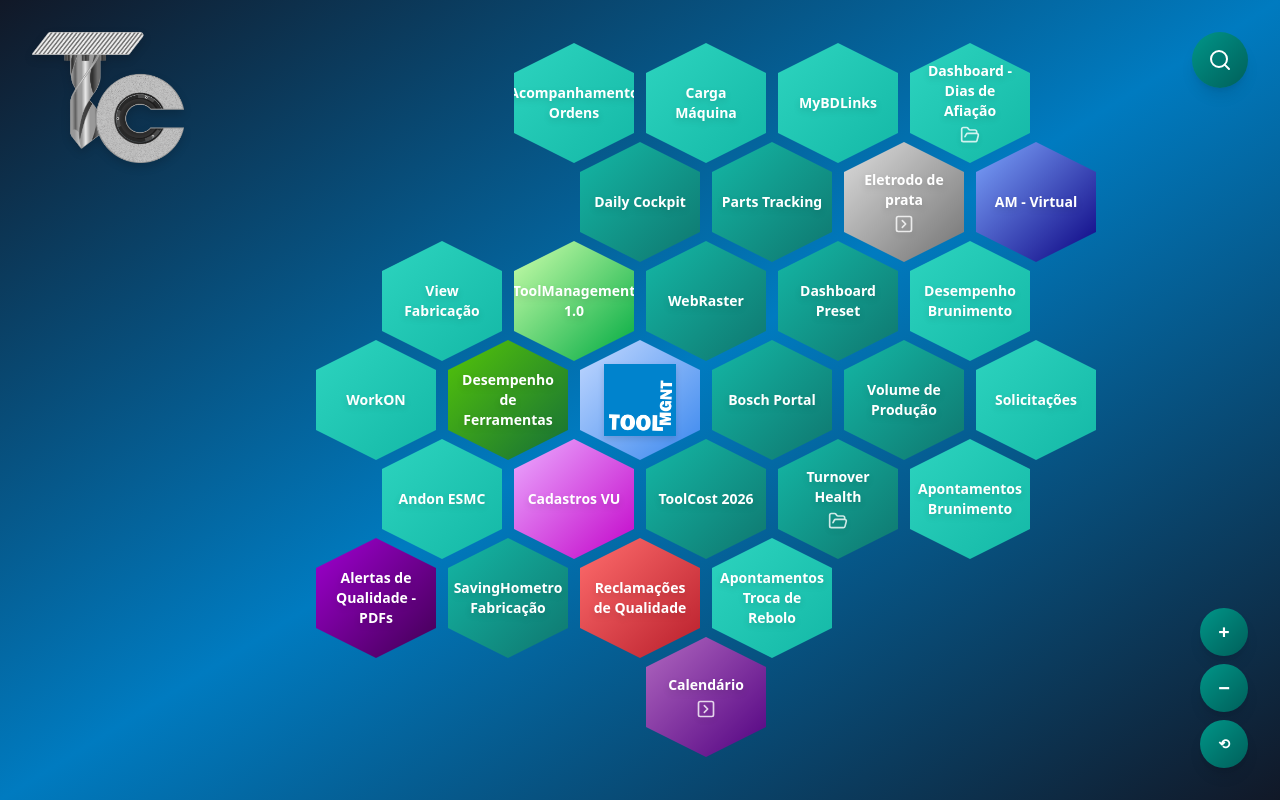
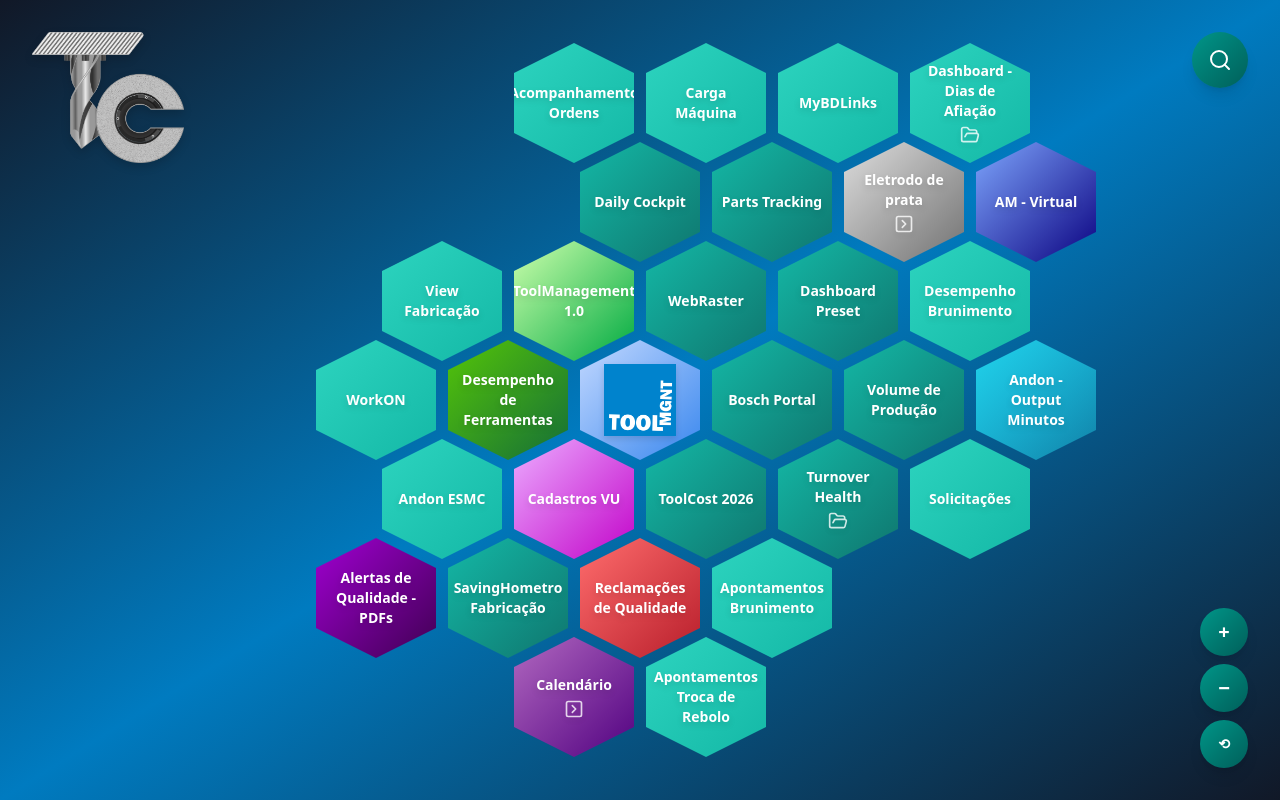
Before and after one commit to JoaoP3dro0808/ColmeiaToolingCenter, a React (Vite) app: page / in a window 1280 px wide. Built offline with nearby package versions, Linux system fonts and the light colour scheme.

Commit message:
Link BI Outputs afia-fab added

```diff
--- a/src/pages/Home.jsx
+++ b/src/pages/Home.jsx
@@ -33,7 +33,8 @@
     { title: 'Apontamentos Troca de Rebolo', link: 'https://app.powerbi.com/groups/26c107da-94ff-4b8f-9de4-1da4f23fea94/reports/49518116-abb5-436e-91b2-ec4510811340/1b8c4d1f057e17d01303?experience=power-bi', relevance: 4 },
     { title: 'Desempenho Brunimento', link: 'https://app.powerbi.com/groups/26c107da-94ff-4b8f-9de4-1da4f23fea94/reports/6d3c3a6f-d22b-45dc-9ec1-ddde744333c3/ReportSection3338a8b7736060f7cd76?experience=power-bi', relevance: 3 },
     { title: 'SavingHometro Fabricação', link: 'https://app.powerbi.com/groups/26c107da-94ff-4b8f-9de4-1da4f23fea94/reports/c3fad5e1-f498-4ba5-ab97-5d3a06b86e5b/5302010c097ae9bf3b48?experience=power-bi', relevance: 2 },
-    { title: 'Alertas de Qualidade - PDFs', link: 'https://app.powerbi.com/groups/26c107da-94ff-4b8f-9de4-1da4f23fea94/reports/c35436f5-bc71-4387-bf06-8973f91f8fae/3ad3b2f0a9b95ab33e93?experience=power-bi', relevance: 2,  color: { from: '#a000d1ff', to: '#400053ff' }}
+    { title: 'Alertas de Qualidade - PDFs', link: 'https://app.powerbi.com/groups/26c107da-94ff-4b8f-9de4-1da4f23fea94/reports/c35436f5-bc71-4387-bf06-8973f91f8fae/3ad3b2f0a9b95ab33e93?experience=power-bi', relevance: 2,  color: { from: '#a000d1ff', to: '#400053ff' }},
+    { title: 'Andon - Output Minutos', link: 'https://app.powerbi.com/groups/26c107da-94ff-4b8f-9de4-1da4f23fea94/reports/044f2446-21a7-4969-9cab-394badbdcc17/f04a858528833eb0b60a?experience=power-bi', relevance: 3,  color: { from: '#21d3ebff', to: '#21d4eb5d' }}
   ];
 
   return <Colmeia links={meusLinks} />;
```
